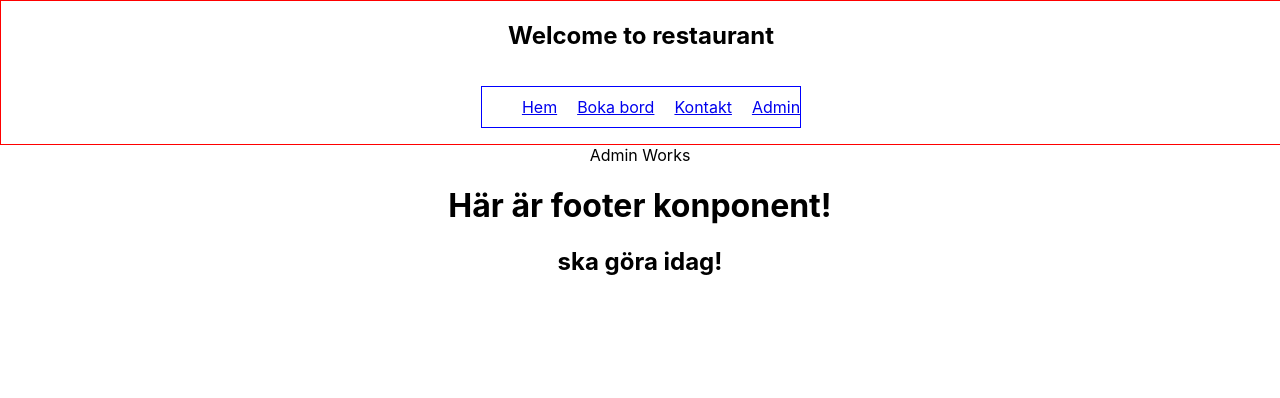
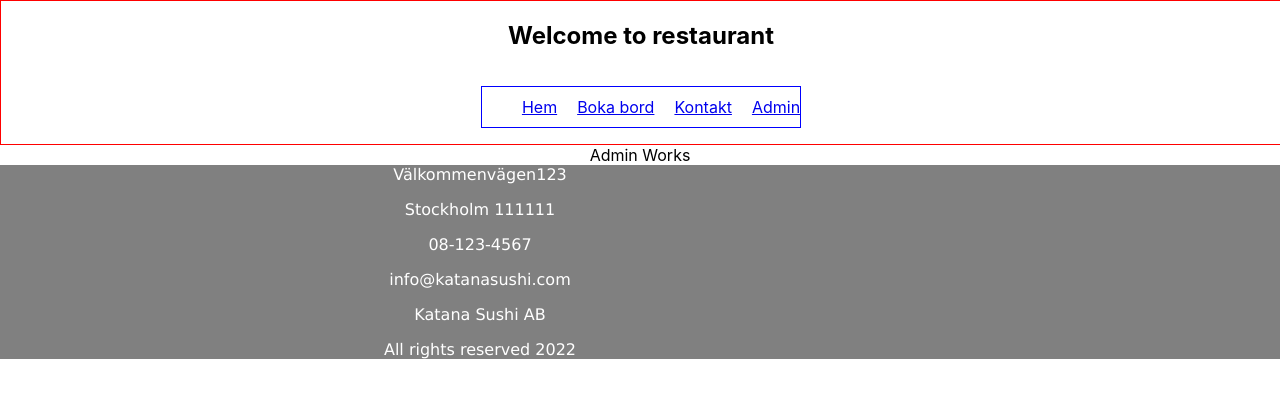
Before and after one commit to GamerShabandari/react-restaurang, a React (Create React App) app: page /admin in a window 1280 px wide. Shown: the top 398 px of the page. Built offline with nearby package versions, Linux system fonts and the light colour scheme.

Commit message:
Create footer and google map.

```diff
--- a/package.json
+++ b/package.json
@@ -3,6 +3,12 @@
   "version": "0.1.0",
   "private": true,
   "dependencies": {
+    "@fortawesome/fontawesome-svg-core": "^6.1.1",
+    "@fortawesome/free-brands-svg-icons": "^6.1.1",
+    "@fortawesome/free-regular-svg-icons": "^6.1.1",
+    "@fortawesome/free-solid-svg-icons": "^6.1.1",
+    "@fortawesome/react-fontawesome": "^0.1.18",
+    "@react-google-maps/api": "^2.1.0",
     "@testing-library/jest-dom": "^5.16.3",
     "@testing-library/react": "^12.1.4",
     "@testing-library/user-event": "^13.5.0",
--- a/public/index.html
+++ b/public/index.html
@@ -25,6 +25,7 @@
       Learn how to configure a non-root public URL by running `npm run build`.
     -->
     <title>React App</title>
+    <script src="https://kit.fontawesome.com/dfe89ff884.js" crossorigin="anonymous"></script>
   </head>
   <body>
     <noscript>You need to enable JavaScript to run this app.</noscript>
--- a/src/components/footer.css
+++ b/src/components/footer.css
@@ -0,0 +1,9 @@
+:root{
+    --mainFont: 'Lucida Sans Unicode', 'Lucida Grande', sans-serif;
+}
+
+.footer {
+    font-family: var(--mainFont);
+    background-color: grey;
+    justify-content:center;
+}
--- a/src/components/footer.tsx
+++ b/src/components/footer.tsx
@@ -1,13 +1,29 @@
 import './footer.css';
 import { Fragment } from "react";
+import { render } from "react-dom";
+// import { faHome } from "@fortawesome/free-solid-svg-icons";
+// import { FontAwesomeIcon } from "@fortawesome/react-fontawesome";
+// import { faFacebookSquare } from '@fontawesome/free-regular-svg-icons';
+// import { faBrands } from '@fortawesome/free-brands-svg-icons'
 
 export function Footer(){
 
-
     return(
     <Fragment>
-        <h1>Här är footer konponent!</h1>
-        <h2>ska göra idag!</h2>
+        <section className='footer'>
+            <article className='address'>
+                <p>Välkommenvägen123 </p>
+                <p>Stockholm 111111</p>
+                <p>08-123-4567</p>
+                <p>info@katanasushi.com</p>
+                {/*<FontAwesomeIcon icon="fa-brands fa-facebook-square" />*/}
+
+            </article>
+            <article>
+                <p>Katana Sushi AB</p>
+                <p>All rights reserved 2022</p>
+            </article>
+        </section>
     </Fragment>
     )
 }
--- a/src/components/home.css
+++ b/src/components/home.css
@@ -1,7 +1,11 @@
+:root{
+    --mainFont: 'Lucida Sans Unicode', 'Lucida Grande', sans-serif;
+}
+
 .container-layout {
     display: flex;
     justify-content: space-between;
-    font-family: 'Lucida Sans Unicode', 'Lucida Grande', sans-serif;
+    font-family: var(--mainFont);
 }
 
 article {
@@ -76,3 +80,13 @@ li {
 .button:hover {
     color: white;
   }
+
+/* google map */
+.google-map {
+    width: 100%;
+    height: 100vh;
+    display: flex;
+    align-items: center;
+    justify-content: center;
+    flex-direction: column;
+}
--- a/src/components/home.tsx
+++ b/src/components/home.tsx
@@ -1,11 +1,54 @@
 import './home.css';
 import { Fragment } from "react";
+import { GoogleMap, LoadScript, Marker } from '@react-google-maps/api';
 
 export function Home(){
 
+    {/*Google map karta*/}
+    const Map = () => {
+        const mapStyles = {
+        height: "60%",
+        width: "50%"
+    };
+
+    const defaultCenter = {
+        lat: 59.3255, lng: 17.8887,
+    };
+
+    const locations = [
+        {
+            name: "Location 1",
+            location: {
+                lat: 59.3255,
+                lng: 17.8887,
+            },
+        },
+    ];
+
+    return (
+        <LoadScript googleMapsApiKey='AIzaSyDyGEW9BNtdNTTs9dTsjDT1PJGmdb4e0lM'>
+            <GoogleMap
+                mapContainerStyle={mapStyles}
+                zoom={13}
+                center={defaultCenter}>
+                {
+                    locations.map(item => {
+                        return (
+                            <Marker key={item.name} position={item.location} />
+                        )
+                    })
+                }
+            </GoogleMap>
+        </LoadScript>
+    )
+}
+
+
     return (
      <Fragment>
-      <body style={{ backgroundImage: "url(images/blackwall.png)" }}>
+      <body>
+      {/*background image*/}
+      <section style={{ backgroundImage: "url(images/blackwall.png)" }}>
 
       {/*Link to Booking*/}
       <a href='/booking' className='button-a' ><p className='button'>BOKA BOARD</p></a>
@@ -78,22 +121,22 @@ export function Home(){
         <h2 className='food-title'>DRYCK</h2>
         <article className='container-drink'>
         <div>
-           <img src='images/sakeHaku2.png' alt='menu picture' />
+           <img src='images/sakeHaku2.png' alt='drink picture' />
            <p>Sake Hakutaka</p>
            </div>
 
            <div>
-           <img src='images/saketaru.png' alt='menu picture' />
+           <img src='images/saketaru.png' alt='drink picture' />
            <p>Tunna sake</p>
            </div>
 
            <div>
-           <img src='images/beer.png' alt='menu picture' />
+           <img src='images/beer.png' alt='drink picture' />
            <p>Asahi öl</p>
            </div>
 
            <div>
-           <img src='images/macha.png' alt='menu picture' />
+           <img src='images/macha.png' alt='drink picture' />
            <p>Macha Te</p>
            </div>
         </article>{/*container-drink*/}
@@ -101,22 +144,22 @@ export function Home(){
         <h2 className='food-title'>EFTERRÄTT</h2>
         <article className='container-dessert'>
         <div>
-           <img src='images/greenteaglass.png' alt='menu picture' />
+           <img src='images/greenteaglass.png' alt='dessert picture' />
            <p>Grönt te glass</p>
            </div>
 
            <div>
-           <img src='images/greencake.png' alt='menu picture' />
+           <img src='images/greencake.png' alt='dessert picture' />
            <p>Macha roll</p>
            </div>
 
            <div>
-           <img src='images/fruits.png' alt='menu picture' />
+           <img src='images/fruits.png' alt='dessert picture' />
            <p>Frukt parfait</p>
            </div>
 
            <div>
-           <img src='images/cherrymochi.png' alt='menu picture' />
+           <img src='images/cherrymochi.png' alt='dessert picture' />
            <p>Sakura mochi</p>
            </div>
         </article>{/*container-dessert*/}
@@ -130,6 +173,12 @@ export function Home(){
             </ul>
         </aside>{/*container-openhour*/}
       </section>{/*container-layout*/}
+      </section>{/*background image*/}
+
+      <section className='google-map'>
+          <h1>Katana sushi karta </h1>
+          {Map()}
+      </section>
 
       </body>
     </Fragment>
```
Also changed, not shown: 1 other file (tests, documents, lock files or other folders).
